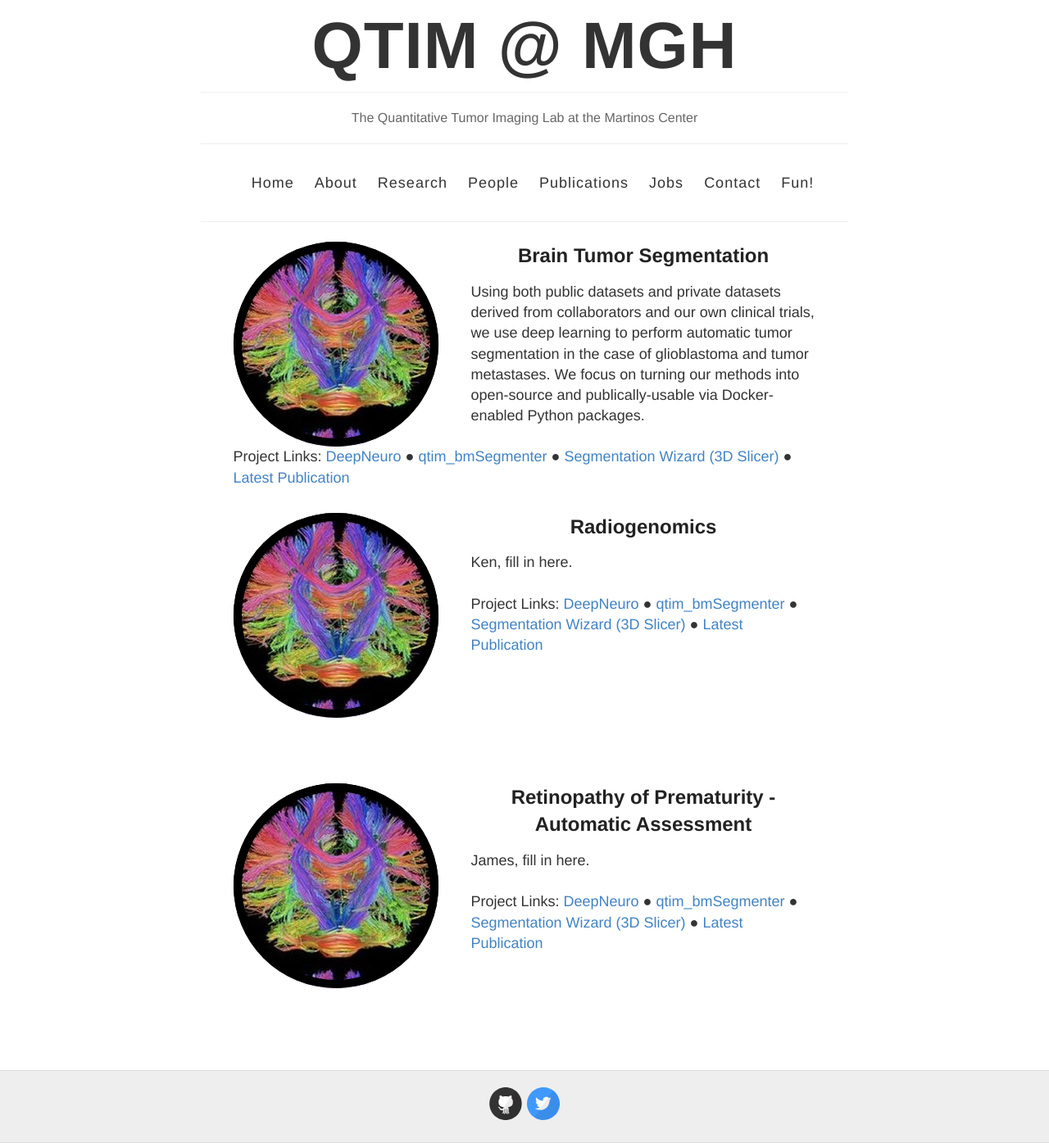
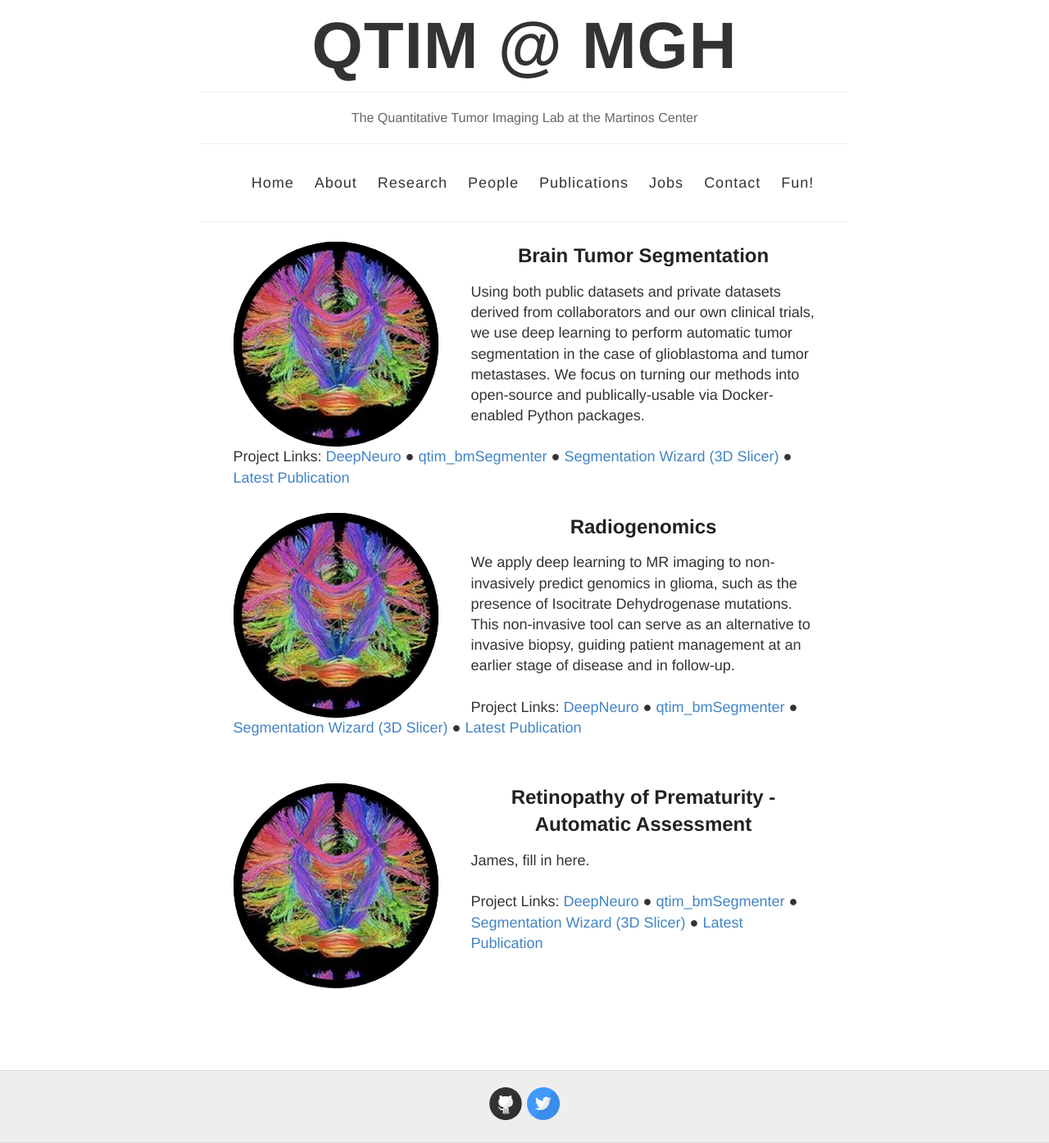
Before and after one commit to QTIM-Lab/qtim-lab.github.io, a Jekyll site: the page built from research.html, in a window 1280 px wide. Shown: the whole page at 82% size. Built offline with Jekyll 4.4.1, drawn with Linux system fonts in a browser that asks for light colours.

Commit message:
Update research.html

```diff
--- a/research.html
+++ b/research.html
@@ -24,7 +24,7 @@ Project Links: <a href="mailto:kalpathy@nmr.mgh.harvard.edu">DeepNeuro</a> &#967
 
 <div class="research-text">
 <h2>Radiogenomics</h2>
-Ken, fill in here.<br /><br />
+We apply deep learning to MR imaging to non-invasively predict genomics in glioma, such as the presence of Isocitrate Dehydrogenase mutations. This non-invasive tool can serve as an alternative to invasive biopsy, guiding patient management at an earlier stage of disease and in follow-up.<br /><br />
 Project Links: <a href="https://github.com/QTIM-Lab/DeepNeuro">DeepNeuro</a> &#9679; <a href="https://github.com/QTIM-Lab/qtim_gbmSegmenter"/>qtim_bmSegmenter</a> &#9679; <a href=https://www.nmr.mgh.harvard.edu/user/8165>Segmentation Wizard (3D Slicer)</a> &#9679; <a href=https://www.nmr.mgh.harvard.edu/user/8165>Latest Publication</a>
 </div>
 </div>
```
